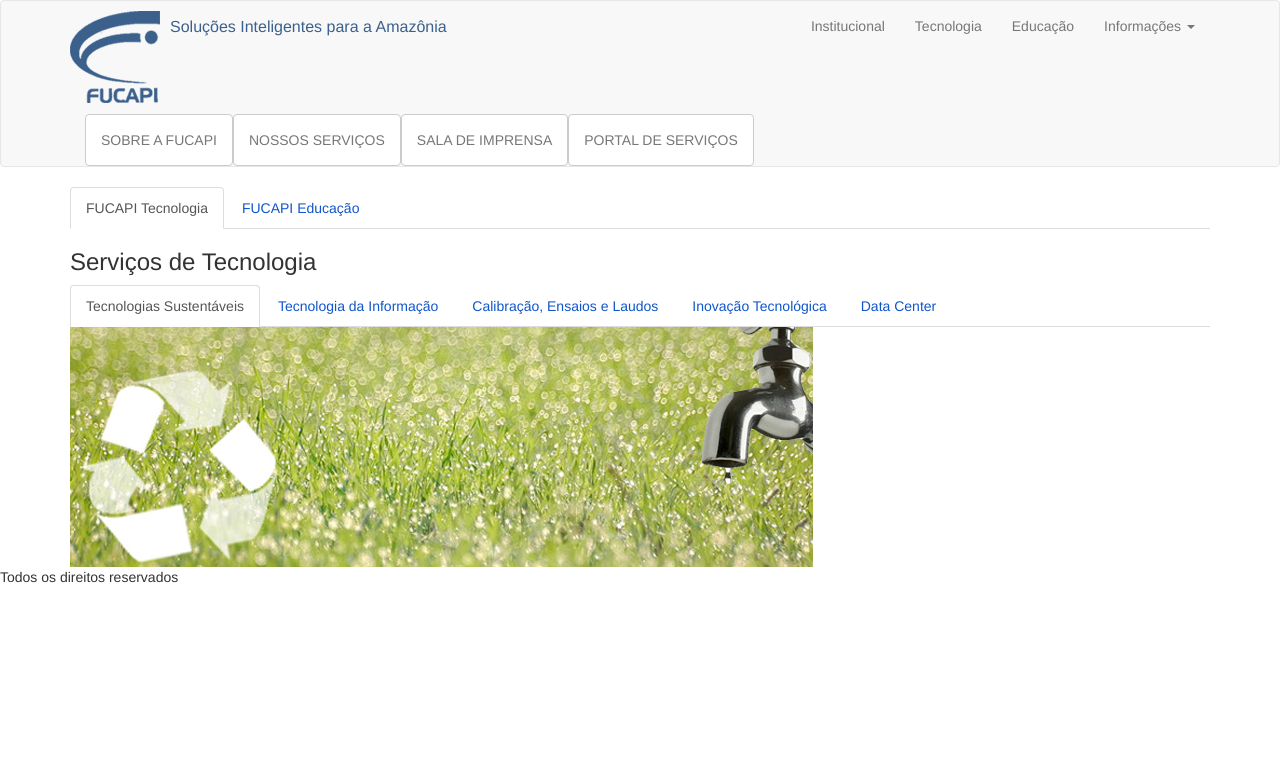
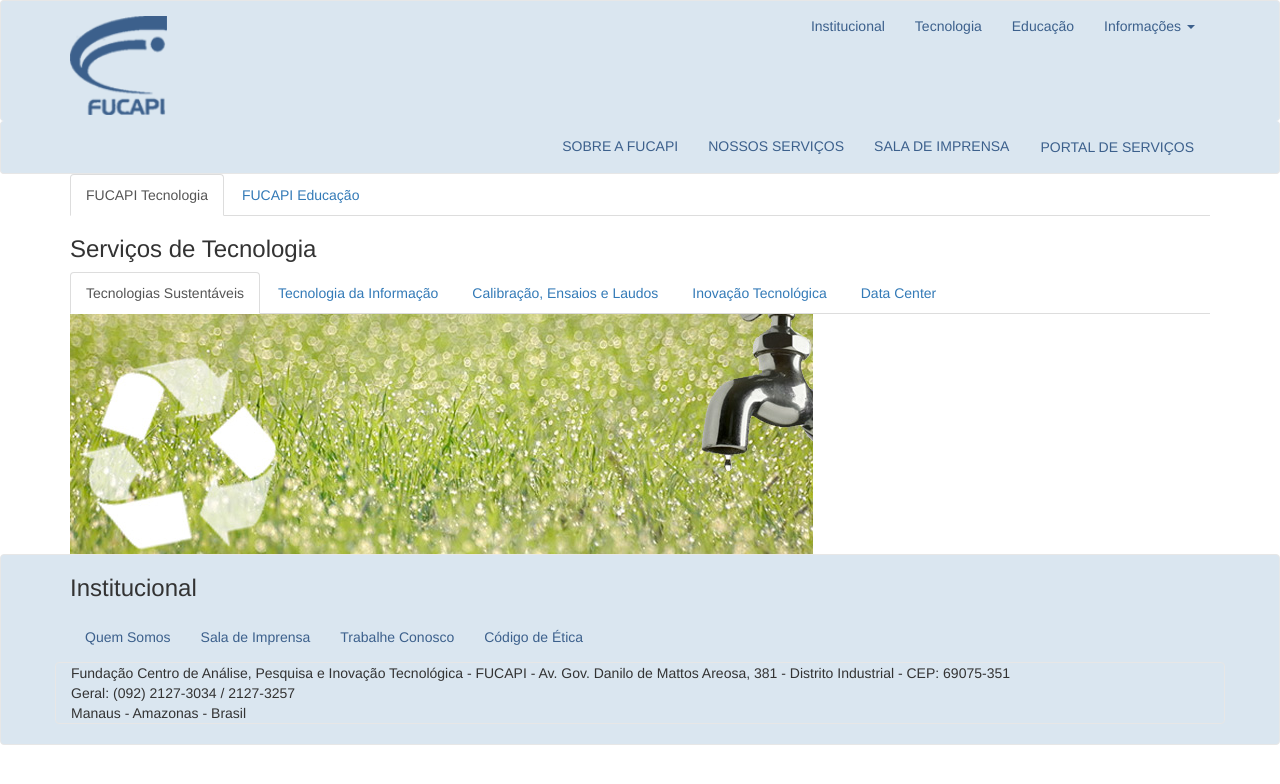
Before and after one commit to jaimersoncorreia/fucapi, a PHP site: page / in a window 1280 px wide. Shown: the top 784 px of the page. Run offline with PHP 8.4, Linux system fonts and the light colour scheme.

Commit message:
olha aí

```diff
--- a/barras/barra-01.php
+++ b/barras/barra-01.php
@@ -6,13 +6,11 @@
         <span class="icon-bar"></span>
         <span class="icon-bar"></span>
     </button>
-    <a href="../fucapi/"><img src="logo.png" alt="" style="margin: 10px 10px 10px 0;"> </a>
+    <a href="../fucapi/" class="navbar-brand">
+        <span class="img-logo">FUCAPI</span>
+    </a>
 </div>
-<div class="navbar-brand">
-                        <span style="color: #3c608c;font-size: 16px;">
-                                Soluções Inteligentes para a Amazônia
-                        </span>
-</div>
+
 <div class="collapse navbar-collapse" id="barra-top-tabs">
     <ul class="nav navbar-nav navbar-right">
         <li><a href="#">Institucional</a></li>
--- a/barras/barra-02.php
+++ b/barras/barra-02.php
@@ -8,12 +8,12 @@
     </button>
 </div>
 <div class="collapse navbar-collapse" id="barra-fucapi">
-    <ul class="nav navbar-nav navbar-left">
-        <li><a href="#" class="btn btn-default">SOBRE A FUCAPI</a></li>
-        <li><a href="#" class="btn btn-default">NOSSOS SERVIÇOS</a></li>
-        <li><a href="sala-impresa.php" class="btn btn-default">SALA DE IMPRENSA</a></li>
+    <ul class="nav navbar-nav navbar-right">
+        <li><a href="#">SOBRE A FUCAPI</a></li>
+        <li><a href="nossos-servicos.php">NOSSOS SERVIÇOS</a></li>
+        <li><a href="sala-impresa.php">SALA DE IMPRENSA</a></li>
         <li>
-            <a class="btn btn-default" data-toggle="modal" data-target="#janela">
+            <a class="btn" data-toggle="modal" data-target="#janela">
                 PORTAL DE SERVIÇOS
             </a>
         </li>
--- a/cabecalho.php
+++ b/cabecalho.php
@@ -4,12 +4,13 @@
     <meta charset="utf-8">
     <meta http-equiv="X-UA-Compatible" content="IE=edge">
     <meta name="viewport" content="width=device-width, initial-scale=1">
+    <link rel="icon" href="img/favicon.ico">
     <!-- The above 3 meta tags *must* come first in the head; any other head content must come *after* these tags -->
     <title>Fucapi bootstrap</title>
 
     <!-- Bootstrap -->
     <link href="bootstrap/css/bootstrap.min.css" rel="stylesheet">
-    <link rel="stylesheet" href="estilo.css">
+    <link rel="stylesheet" href="../fucapi/estilo.css">
 
     <!-- HTML5 shim and Respond.js for IE8 support of HTML5 elements and media queries -->
     <!-- WARNING: Respond.js doesn't work if you view the page via file:// -->
@@ -19,16 +20,16 @@
     <![endif]-->
 </head>
 <body>
-    <div>
-        <nav class="navbar navbar-default">
+        <nav class="navbar navbar-default largura01 navbar-transparente">
             <div class="container">
                 <?php include("barras/barra-01.php");?>
             </div>
+        </nav>
 
+        <nav class="navbar navbar-default largura02 navbar-transparente">
             <div class="container">
                 <?php include("barras/barra-02.php");?>
             </div>
         </nav>
-    </div>
     <?php include("login.php");?>
 <div class="container">
--- a/estilo.css
+++ b/estilo.css
@@ -1,23 +1,30 @@
-.marcador0{
-	background: #5bf946;
-	border: 1px solid #36ae26;
+.img-logo{
+	height: 100px;
+	width: 100px;
+	display: block;
+	background: url('../fucapi/img/logo.png') no-repeat;
+	background-size: contain;
+	color: transparent;
+}
+nav.largura01{
+	padding-bottom: 70px;
+	margin: 0px;
+	border-bottom: none;
+}
+.navbar-transparente{
+    background: rgba(70, 130, 180,0.2);
+}
+nav.largura02{
+	border-top: none;
+	margin: 0px;
 }
 
-.marcador1{
-	background: #fe9d9d;
-	border: 1px solid #f94646;
+.navbar-default .navbar-nav>li>a {
+	color: #3c608c;
 }
-
-.marcador2{
-	background: #FFA500;
-	border: 1px solid #FF8C00;
+.navbar-default .navbar-nav>li>a:hover {
+	color: #bc5e19;
 }
-
-.marcador3{
-	background: #FFC0CB;
-	border: 1px solid #DB7093;
+.transparente{
+    background: transparent;
 }
-
-a{
-	color: #1155CC;
-}
--- a/rodape.php
+++ b/rodape.php
@@ -1,6 +1,33 @@
 
 </div> <!-- fim container-->
-<p>Todos os direitos reservados</p>
+<footer class="navbar navbar-default navbar-transparente ">
+    <div class="container">
+        <div class="row">
+            <div class="col-md-12">
+                <h3>Institucional</h3>
+                <ul class="nav navbar-nav">
+                    <li><a href="#">Quem Somos</a></li>
+                    <li><a href="#">Sala de Imprensa</a></li>
+                    <li><a href="#">Trabalhe Conosco</a></li>
+                    <li><a href="#">Código de Ética</a></li>
+                </ul>
+
+            </div>
+        </div>
+
+
+
+
+    </div>
+    <div class="container navbar navbar-default transparente">
+        <div>Fundação Centro de Análise, Pesquisa e Inovação Tecnológica - FUCAPI - Av. Gov. Danilo de Mattos Areosa, 381 - Distrito Industrial - CEP: 69075-351</div>
+        <div>Geral: (092) 2127-3034 / 2127-3257</div>
+        <div>Manaus - Amazonas - Brasil</div>
+
+    </div>
+
+</footer>
+
 <!-- jQuery (necessary for Bootstrap's JavaScript plugins) -->
 <script src="https://ajax.googleapis.com/ajax/libs/jquery/1.12.4/jquery.min.js"></script>
 <!-- Include all compiled plugins (below), or include individual files as needed -->
```
Also changed, not shown: nossos-servicos.php (added, +11 -0 lines), img/favicon.ico (added), img/logo.png (renamed from logo.png).
